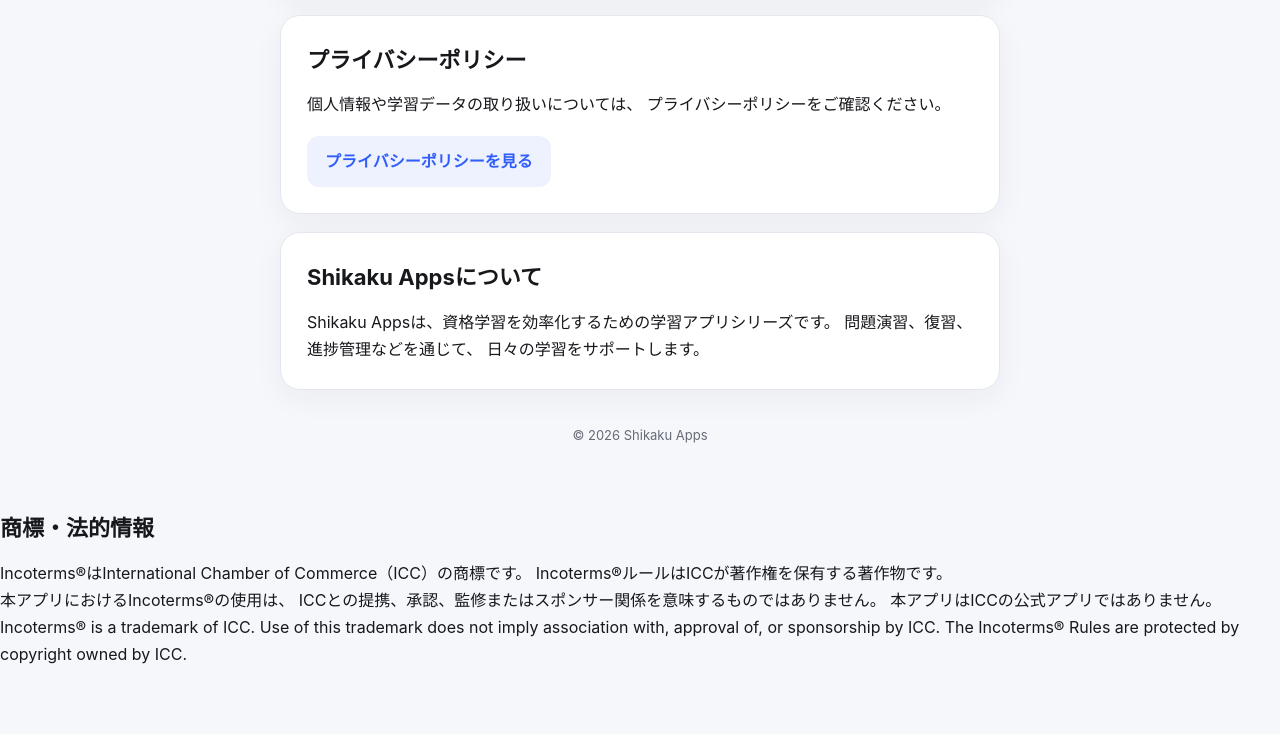
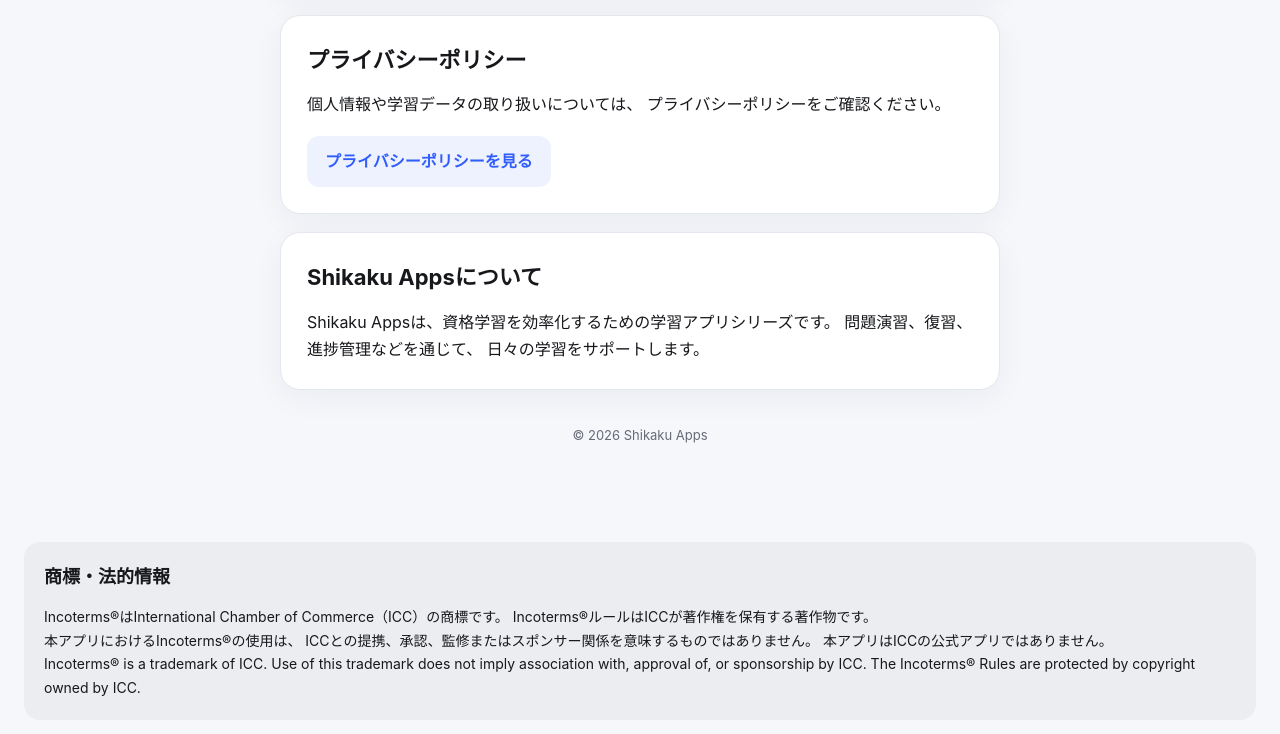
Before and after one commit to shigezawa1111/shikaku-support, a plain HTML site: page index.html in a window 1280 px wide. Shown: the part 616-1350 px from the top of the page. Before the commit the page ends 1284 px from the top, so only its background shows below. Drawn offline with Linux system fonts and the light colour scheme.

Commit message:
Update index.html

```diff
--- a/index.html
+++ b/index.html
@@ -6,7 +6,23 @@
   <title>Shikaku Apps Support</title>
   <meta name="description" content="Shikaku Appsの公式サポートページです。お問い合わせ、プライバシーポリシーをご確認いただけます。">
 
-  <style>
+ <style>.legal-notice {
+  margin: 32px 24px;
+  padding: 20px;
+  border-radius: 16px;
+  background: rgba(120, 120, 128, 0.08);
+  font-size: 14px;
+  line-height: 1.7;
+}
+
+.legal-notice h2 {
+  margin-top: 0;
+  font-size: 18px;
+}
+
+.legal-notice p:last-child {
+  margin-bottom: 0;
+}
     :root {
       --bg: #f6f7fb;
       --card: #ffffff;
```
